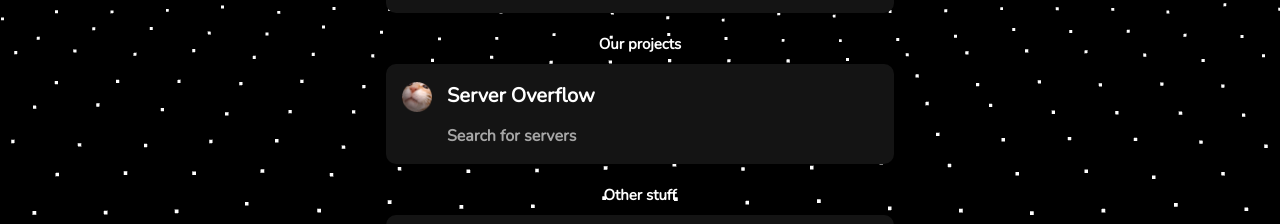
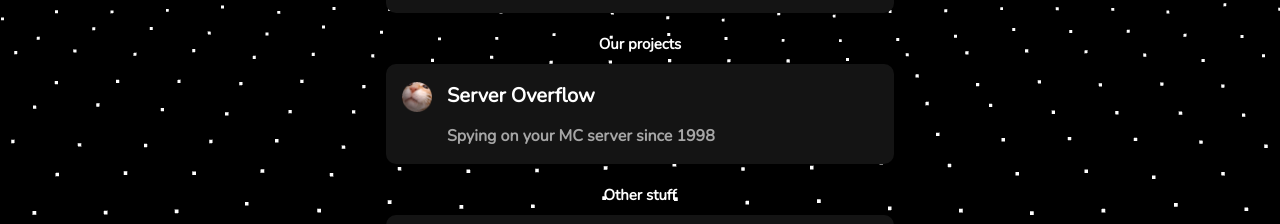
Before and after one commit to GTHSS/website-vue, a Vue app: page / in a window 1280 px wide. Shown: the part 512-736 px from the top of the page. Built offline with nearby package versions, Linux system fonts and the light colour scheme.

Commit message:
change description

```diff
--- a/src/App.vue
+++ b/src/App.vue
@@ -29,8 +29,8 @@ import CenteredImage from "./components/CenteredImage.vue";
         <MenuDivisor text="Our projects" overrideCss="true" />
 
         <MenuItem imageLink="./images/ball.png" imageAlternativeName="overflow_logo"
-            objectText="Server Overflow" objectSubText="Search for servers" anchorLink="https://search.sussy.tech"
-            menuColor="blue" />
+            objectText="Server Overflow" objectSubText="Spying on your MC server since 1998"
+            anchorLink="https://search.sussy.tech" menuColor="brown" />
 
         <MenuDivisor text="Other stuff" overrideCss="true" />
 
```
